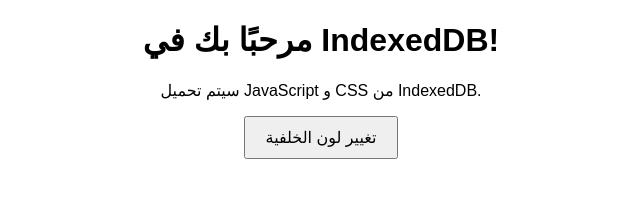
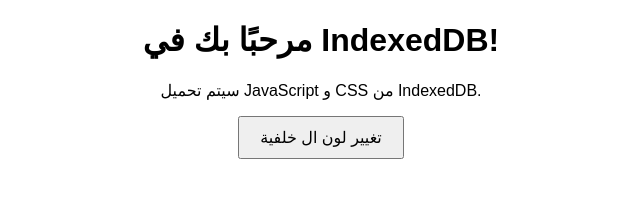
Before and after one commit to khaledBadawyy/IndexedDB, a plain HTML site: page index.html in a window 1280 px wide. Shown: the full height of the page, 319-959 px from the left. Drawn offline with Linux system fonts and the light colour scheme.

Commit message:
last-mini-version

```diff
--- a/app.js
+++ b/app.js
@@ -5,7 +5,6 @@ function applyStyle() {
 }
 
 console.log("تم تحميل وتشغيل app.js من IndexedDB!");
-let deferredPrompt;
 
 window.addEventListener('beforeinstallprompt', (event) => {
     event.preventDefault();
--- a/index.html
+++ b/index.html
@@ -14,7 +14,7 @@
 <body>
     <h1>مرحبًا بك في IndexedDB!</h1>
     <p>سيتم تحميل JavaScript و CSS من IndexedDB.</p>
-    <button onclick="applyStyle()">تغيير لون الخلفية</button>
+    <button onclick="applyStyle()">تغيير لون ال خلفية </button>
 
 
     <script>
```
